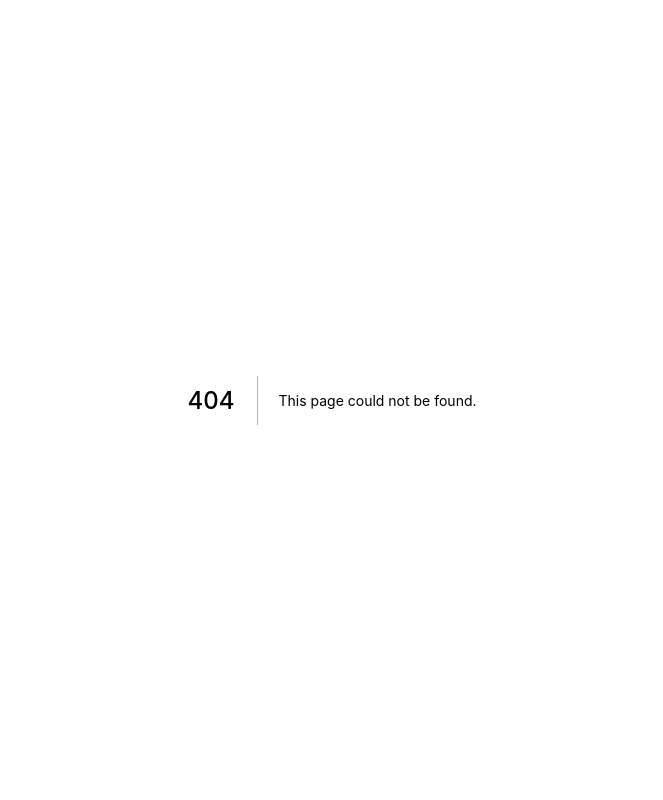
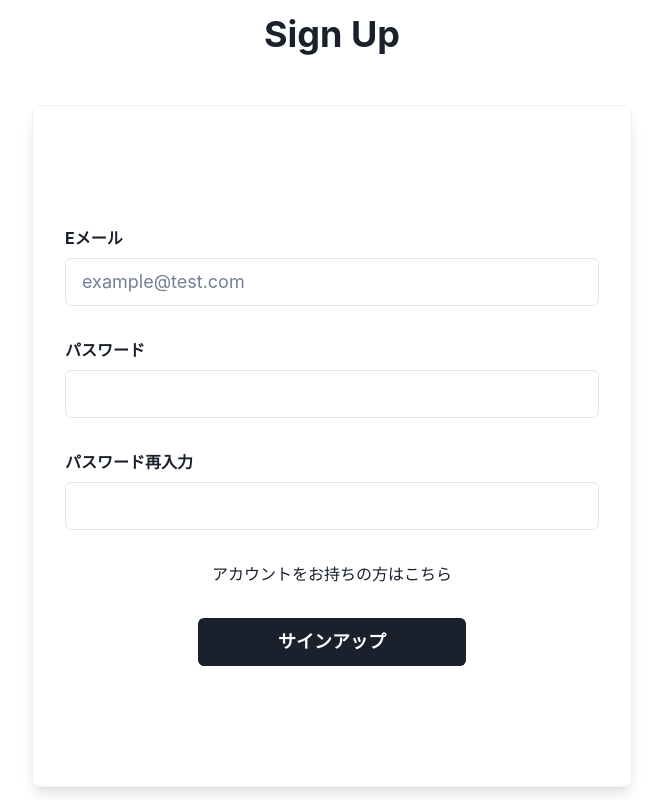
Before and after one commit to karasuneo/recipe_site, a Next.js app in the folder front/: page /signup in a window 1280 px wide. Before the commit this address had no page. Shown: the whole page, without its empty margins (308-971 px from the left). Built offline with nearby package versions, Linux system fonts and the light colour scheme; no server answers.

Commit message:
firebaseでのログイン認証

```diff
--- /dev/null
+++ b/front/hooks/firebase.ts
@@ -0,0 +1,22 @@
+import { initializeApp } from "firebase/app";
+import { getAuth, onAuthStateChanged, User } from "firebase/auth";
+import { useState } from "react";
+
+const firebaseConfig = {
+  apiKey: process.env.NEXT_PUBLIC_API_KEY,
+  authDomain: process.env.NEXT_PUBLIC_AUTH_DOMAIN,
+};
+
+const app = initializeApp(firebaseConfig);
+const auth = getAuth(app);
+export function useAuth() {
+  return auth;
+}
+
+export function useUser() {
+  const [user, setUser] = useState<User>();
+  onAuthStateChanged(auth, (user) => {
+    if (user) setUser(user);
+  });
+  return user;
+}
--- a/front/pages/_app.js
+++ /dev/null
@@ -1,7 +0,0 @@
-import '../styles/globals.css'
-
-function MyApp({ Component, pageProps }) {
-  return <Component {...pageProps} />
-}
-
-export default MyApp
--- /dev/null
+++ b/front/pages/_app.tsx
@@ -0,0 +1,13 @@
+import "../styles/globals.css";
+import type { AppProps } from "next/app";
+import { ChakraProvider } from "@chakra-ui/react";
+
+function MyApp({ Component, pageProps }: AppProps) {
+  return (
+    <ChakraProvider>
+      <Component {...pageProps} />
+    </ChakraProvider>
+  );
+}
+
+export default MyApp;
--- /dev/null
+++ b/front/pages/signup.tsx
@@ -0,0 +1,148 @@
+import { createUserWithEmailAndPassword } from "firebase/auth";
+import { useRouter } from "next/router";
+import { useEffect, useState } from "react";
+import { SubmitHandler, useForm } from "react-hook-form";
+import { useAuth, useUser } from "../hooks/firebase";
+import {
+  Box,
+  Button,
+  Flex,
+  FormLabel,
+  Heading,
+  Image,
+  Input,
+  Text,
+} from "@chakra-ui/react";
+import Link from "next/link";
+
+type Inputs = {
+  email: string;
+  password: string;
+  confirmationPassword: string;
+};
+
+export default function Signup() {
+  const {
+    register,
+    handleSubmit,
+    formState: { errors },
+  } = useForm<Inputs>();
+
+  const auth = useAuth();
+  const currentUser = useUser();
+  const [isProcessingSignup, setIsProcessingSignup] = useState(false);
+  const router = useRouter();
+  const signup = async (email: string, password: string) => {
+    try {
+      setIsProcessingSignup(true);
+      await createUserWithEmailAndPassword(auth, email, password);
+      setIsProcessingSignup(false);
+    } catch (e) {
+      console.error(e);
+    }
+  };
+  const onSubmit: SubmitHandler<Inputs> = ({
+    email,
+    password,
+    confirmationPassword,
+  }) => {
+    if (password === confirmationPassword) {
+      signup(email, password);
+    } else {
+      alert("パスワードが一致しません");
+    }
+  };
+  useEffect(() => {
+    if (currentUser) router.push("/");
+  }, [currentUser, router]);
+
+  return (
+    <Flex>
+      <Box
+        w="100%"
+        h="100vh"
+        display="flex"
+        flexDirection="column"
+        justifyContent="center"
+      >
+        <Heading color="gray.800" mb="48px" textAlign="center" size="xl">
+          Sign Up
+        </Heading>
+        <Box
+          boxShadow="lg"
+          w="600px"
+          paddingY="120px"
+          paddingX="32px"
+          borderRadius="8px"
+          border="1px solid"
+          borderColor="gray.100"
+          m="0 auto"
+          display="flex"
+        >
+          <Box w="100%">
+            <form onSubmit={handleSubmit(onSubmit)}>
+              <FormLabel fontWeight="bold">Eメール</FormLabel>
+              {errors.email && (
+                <Text color="red.400" mb="8px">
+                  Eメールは必須です
+                </Text>
+              )}
+              <Input
+                type="email"
+                size="lg"
+                mb="8"
+                placeholder="example@test.com"
+                {...register("email", { required: true })}
+              />
+              <FormLabel fontWeight="bold">パスワード</FormLabel>
+              {errors.password && (
+                <Text color="red.400" mb="8px">
+                  パスワードは必須です
+                </Text>
+              )}
+              <Input
+                type="password"
+                {...register("password", { required: true })}
+                size="lg"
+                mb="8"
+              />
+              <FormLabel fontWeight="bold">パスワード再入力</FormLabel>
+              {errors.confirmationPassword && (
+                <Text color="red.400" mb="8px">
+                  パスワード再入力は必須です
+                </Text>
+              )}
+              <Input
+                type="password"
+                {...register("confirmationPassword", { required: true })}
+                size="lg"
+                mb="8"
+              />
+
+              <Flex flexDirection="column">
+                <Text mb="8" textAlign="center">
+                  アカウントをお持ちの方は
+                  <Link href="/signin">こちら</Link>
+                </Text>
+                <Button
+                  type="submit"
+                  color="white"
+                  background="gray.800"
+                  size="lg"
+                  paddingX="80px"
+                  m="0 auto"
+                  isLoading={isProcessingSignup}
+                  _hover={{
+                    background: "gray.700",
+                  }}
+                >
+                  サインアップ
+                </Button>
+              </Flex>
+            </form>
+          </Box>
+        </Box>
+      </Box>
+    </Flex>
+  );
+}
```
Also changed, not shown: front/package.json (+6 -1 lines), front/pages/index.tsx (renamed from front/pages/index.js, +34 -9 lines), front/pages/signin.tsx (added, +129 -0 lines), front/tsconfig.json (added, +30 -0 lines), 1 other file (tests, documents, lock files or other folders).
